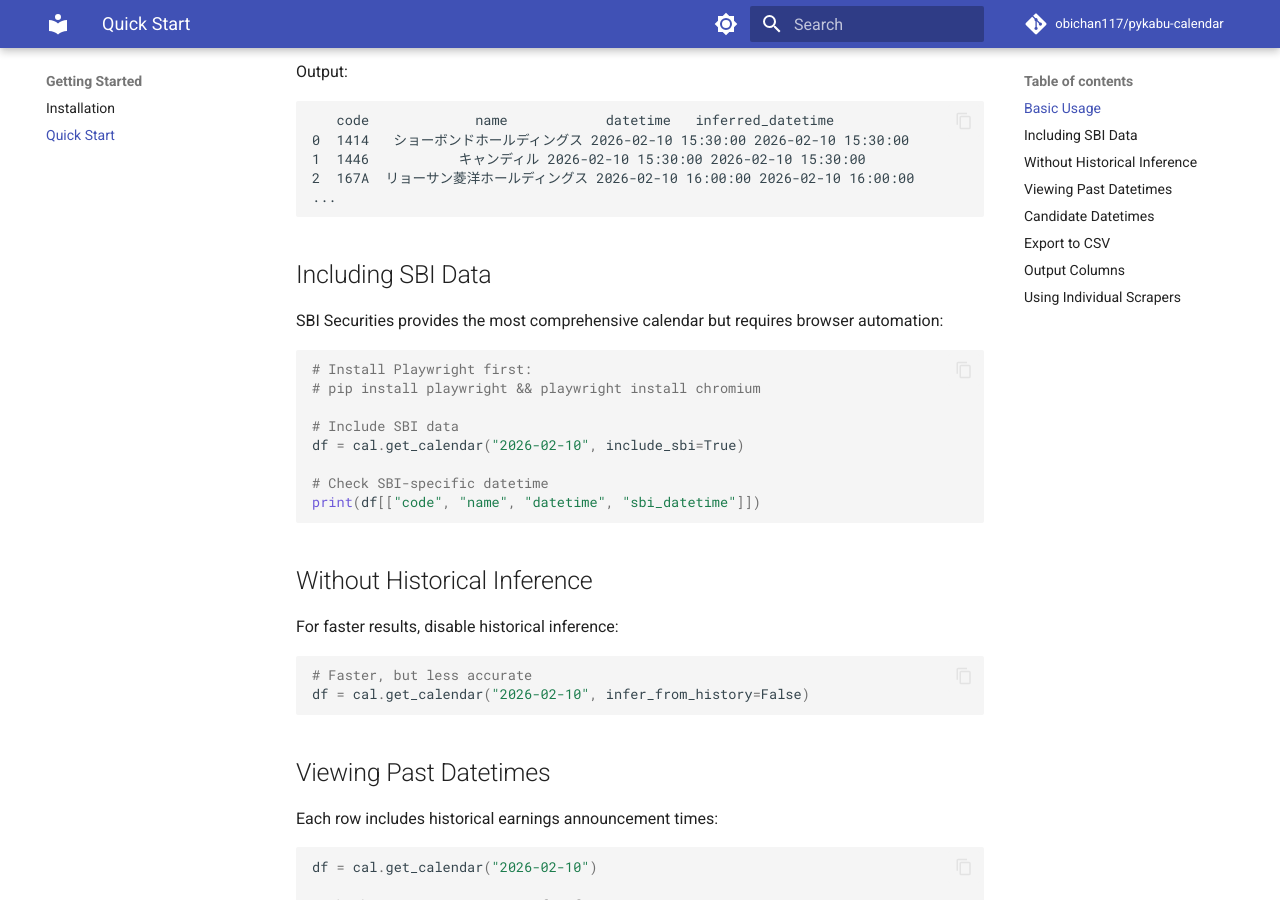
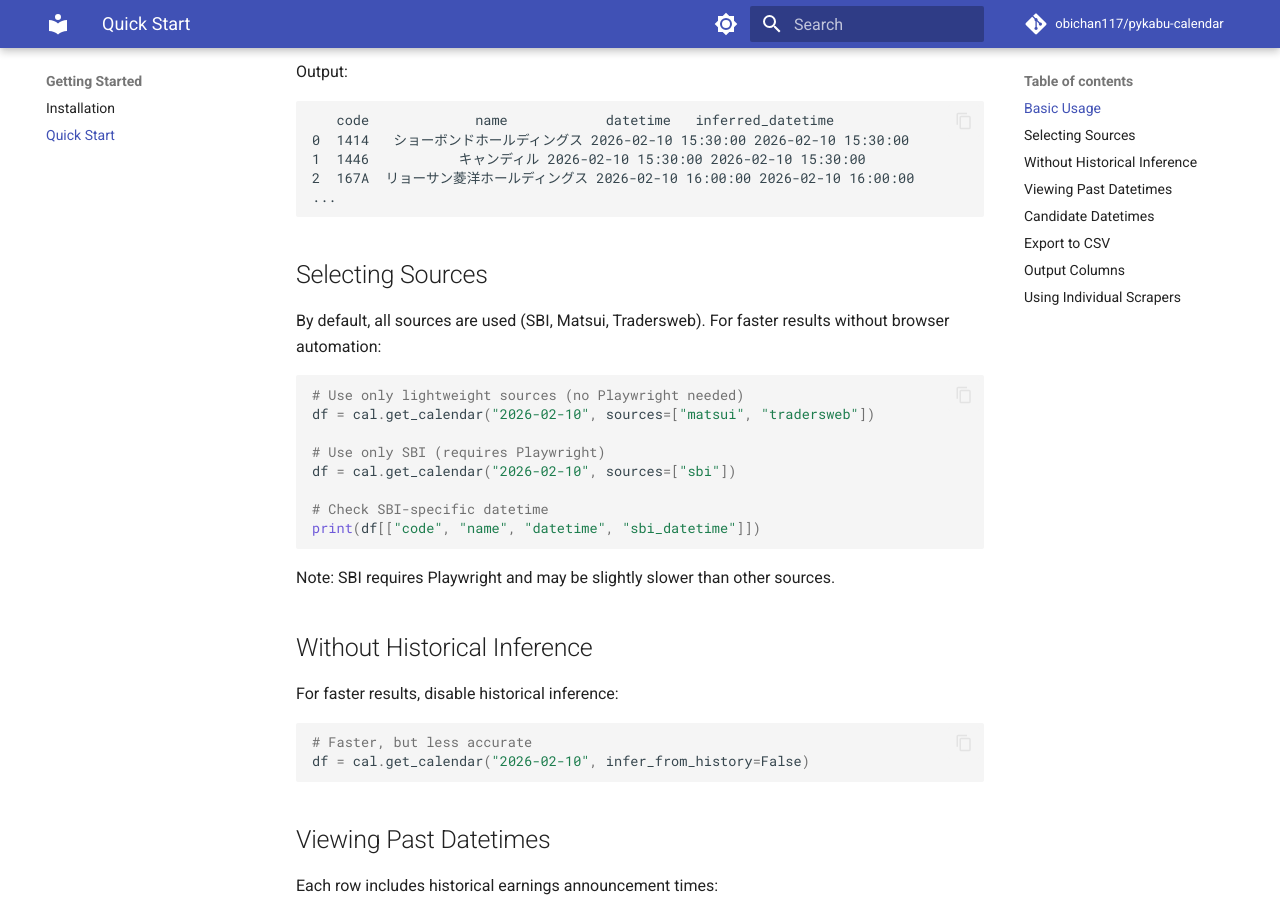
Before and after one commit to obichan117/pykabu-calendar, an MkDocs documentation site: the page built from docs/getting-started/quickstart.md, in a window 1280 px wide and 900 px high, scrolled down 412 px. Built offline with MkDocs 1.6.1 and Material for MkDocs 9.7.7, drawn with Linux system fonts in a browser that asks for light colours; comment, search, counter and statistics services are not loaded.

Commit message:
Use all sources by default, remove include_sbi parameter (v0.4.0)
Breaking change:
- Removed include_sbi parameter from get_calendar()
- Default sources changed from [matsui, tradersweb] to all sources
- Use sources=[matsui, tradersweb] to exclude SBI

Fixes:
- past_datetimes now always populated (even when infer_from_history=False)
- Renamed internal _add_inference to _add_history for clarity

Co-Authored-By: Claude Opus 4.5 <noreply@anthropic.com>

````diff
--- a/docs/getting-started/quickstart.md
+++ b/docs/getting-started/quickstart.md
@@ -23,20 +23,22 @@ Output:
 ...
 ```
 
-## Including SBI Data
+## Selecting Sources
 
-SBI Securities provides the most comprehensive calendar but requires browser automation:
+By default, all sources are used (SBI, Matsui, Tradersweb). For faster results without browser automation:
 
 ```python
-# Install Playwright first:
-# pip install playwright && playwright install chromium
+# Use only lightweight sources (no Playwright needed)
+df = cal.get_calendar("2026-02-10", sources=["matsui", "tradersweb"])
 
-# Include SBI data
-df = cal.get_calendar("2026-02-10", include_sbi=True)
+# Use only SBI (requires Playwright)
+df = cal.get_calendar("2026-02-10", sources=["sbi"])
 
 # Check SBI-specific datetime
 print(df[["code", "name", "datetime", "sbi_datetime"]])
 ```
+
+Note: SBI requires Playwright and may be slightly slower than other sources.
 
 ## Without Historical Inference
 
--- a/pyproject.toml
+++ b/pyproject.toml
@@ -4,7 +4,7 @@ build-backend = "hatchling.build"
 
 [project]
 name = "pykabu-calendar"
-version = "0.3.2"
+version = "0.4.0"
 description = "Japanese earnings calendar aggregator"
 readme = "README.md"
 license = "MIT"
````
Also changed, not shown: README.md (+3 -3 lines), docs/api.md (+2 -3 lines), docs/guide/configuration.md (+5 -4 lines), docs/guide/sources.md (+6 -2 lines), docs/index.md (+3 -3 lines), src/pykabu_calendar/__init__.py (+4 -4 lines), 2 other files.
